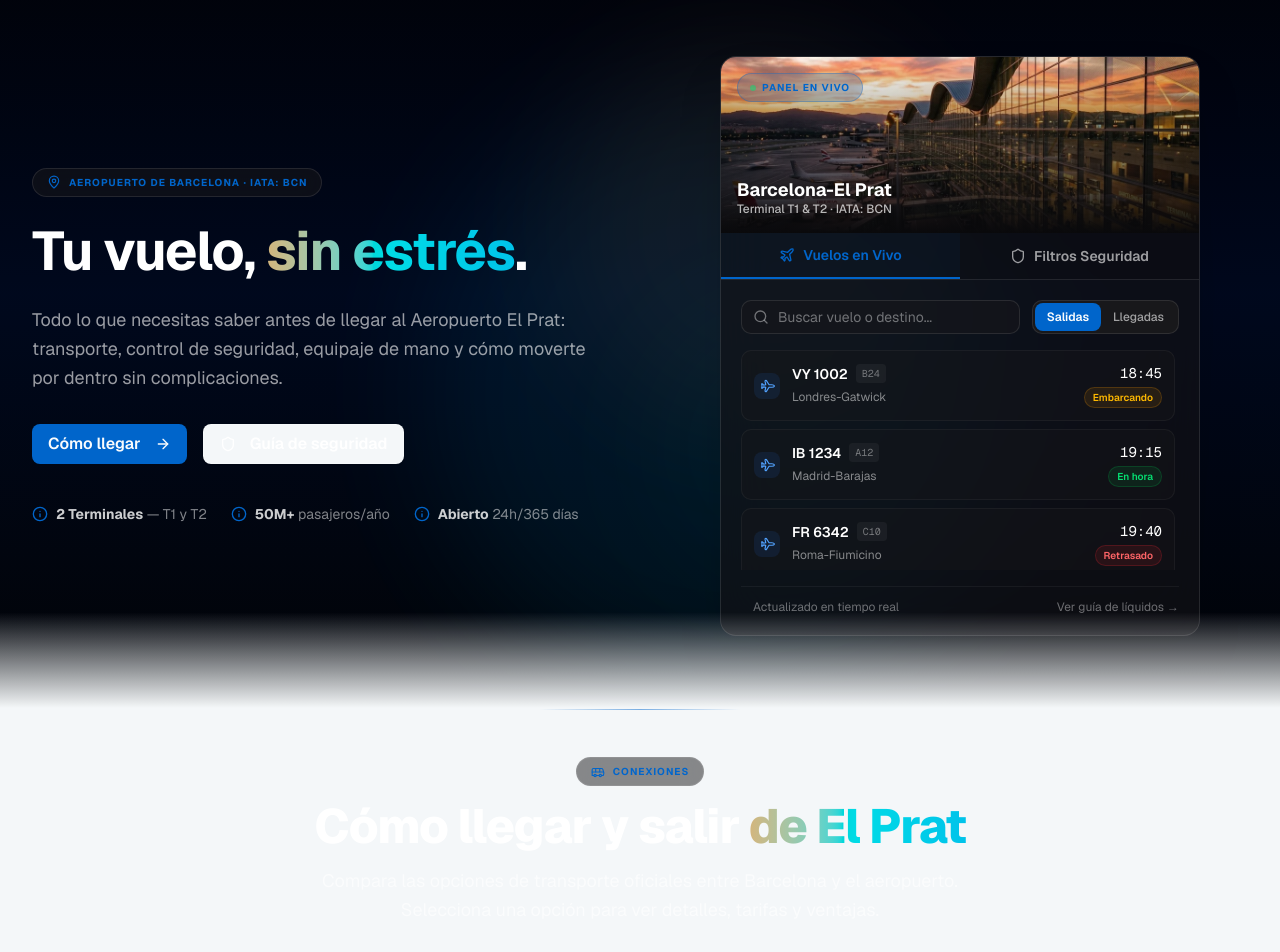
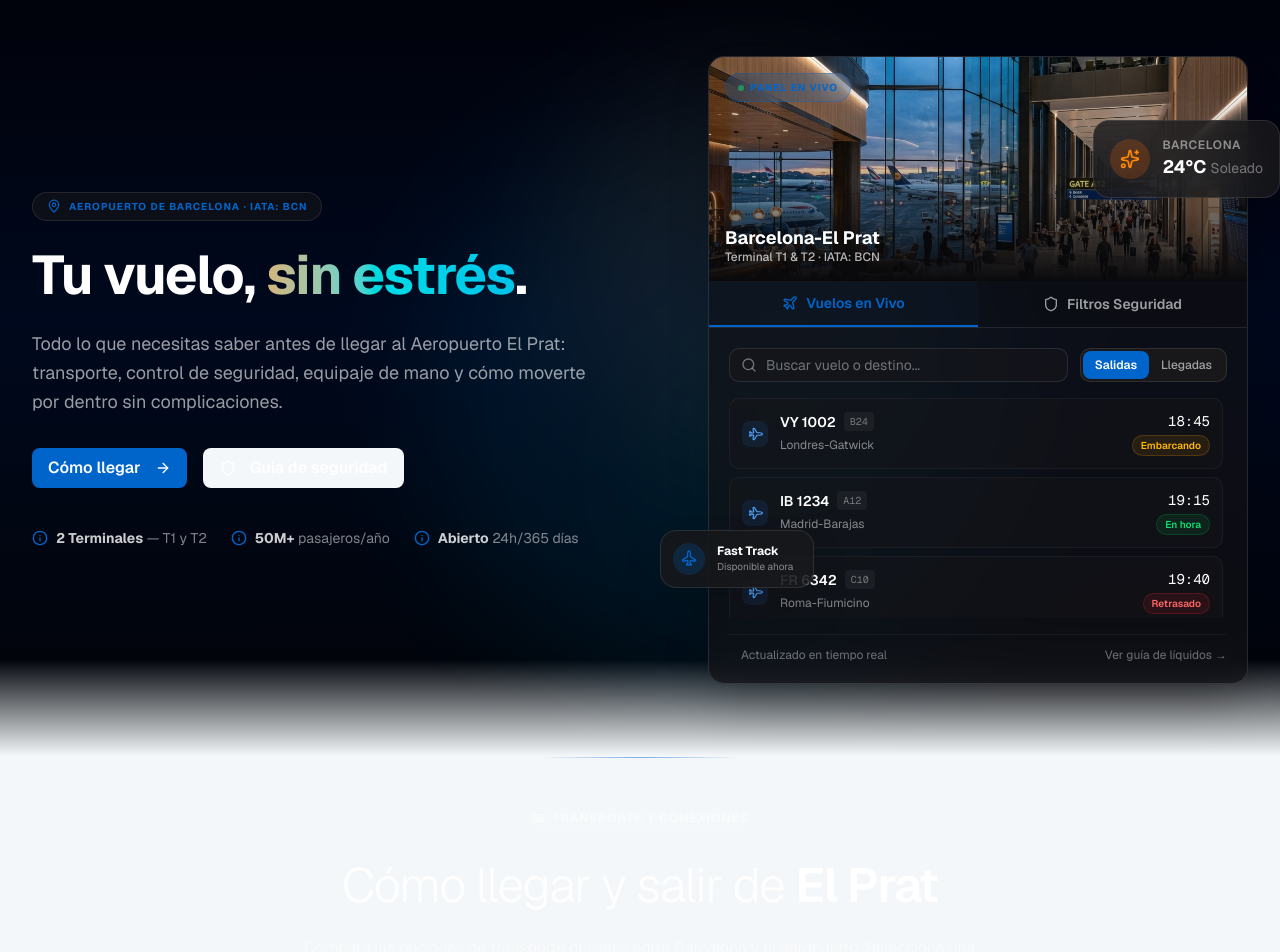
Before and after one commit to bengmz9-hub/aero, a Next.js app: page / in a window 1280 px wide. Shown: the part 120-1072 px from the top of the page. Built offline with nearby package versions, Linux system fonts and the light colour scheme.

Commit message:
feat: redesign hero layout, replace empty space with floating widgets, add premium generated image, and upgrade transport aesthetics

```diff
--- a/src/components/sections/experiences.tsx
+++ b/src/components/sections/experiences.tsx
@@ -195,14 +195,14 @@ export function Transport() {
           transition={{ duration: 0.5 }}
           className="text-center mb-10"
         >
-          <div className="inline-flex items-center gap-2 px-3.5 py-1.5 rounded-full bg-zinc-900/50 backdrop-blur-md text-primary text-[10px] font-bold tracking-widest uppercase mb-4 border border-white/10">
-            <Bus className="size-3.5" />
-            Conexiones
+          <div className="inline-flex items-center gap-2 px-4 py-1 rounded-full bg-white/5 backdrop-blur-sm text-white/60 text-xs font-medium tracking-widest uppercase mb-6 border border-white/5">
+            <Bus className="size-3.5 opacity-70" />
+            Transporte y Conexiones
           </div>
-          <h2 className="text-3xl sm:text-4xl lg:text-5xl font-extrabold tracking-tight text-white mb-4">
-            Cómo llegar y salir <span className="runway-shimmer-text">de El Prat</span>
+          <h2 className="text-3xl sm:text-4xl lg:text-[3rem] font-light tracking-tight text-white/90 mb-5 leading-tight">
+            Cómo llegar y salir de <span className="font-semibold text-white">El Prat</span>
           </h2>
-          <p className="text-white/60 text-base sm:text-lg max-w-2xl mx-auto leading-relaxed font-sans">
+          <p className="text-white/50 text-base max-w-2xl mx-auto leading-relaxed font-light">
             Compara las opciones de transporte oficiales entre Barcelona y el aeropuerto.
             Selecciona una opción para ver detalles, tarifas y ventajas.
           </p>
@@ -299,7 +299,7 @@ export function Transport() {
                   </div>
 
                   {/* Category badges */}
-                  <div className="flex flex-wrap gap-2 pt-4 border-t border-white/5">
+                  <div className="flex flex-wrap gap-3 pt-5 mt-2 border-t border-white/5">
                     {activeTransport.tags.map((tag) => {
                       const f = FILTERS.find((fi) => fi.key === tag);
                       if (!f) return null;
@@ -307,9 +307,9 @@ export function Transport() {
                       return (
                         <span
                           key={tag}
-                          className="inline-flex items-center gap-1.5 px-3 py-1.5 rounded-md text-xs font-semibold tracking-wider uppercase border bg-white/5 text-white/50 border-white/5"
+                          className="inline-flex items-center gap-2 px-4 py-2 rounded-full text-xs font-medium tracking-wide border bg-transparent text-white/40 border-white/5 shadow-none transition-colors hover:text-white/60"
                         >
-                          <TagIcon className="size-3.5 shrink-0" />
+                          <TagIcon className="size-3.5 shrink-0 opacity-50" />
                           {f.label}
                         </span>
                       );
--- a/src/components/sections/hero.tsx
+++ b/src/components/sections/hero.tsx
@@ -143,21 +143,21 @@ export function Hero() {
           initial={{ opacity: 0, scale: 0.95 }}
           animate={{ opacity: 1, scale: 1 }}
           transition={{ duration: 0.8, delay: 0.3 }}
-          className="relative block w-full lg:max-w-[480px] justify-self-center"
+          className="relative block w-full lg:max-w-[540px] justify-self-end mt-10 lg:mt-0"
         >
           {/* Main Card with tilt effect */}
           <div
-            className="relative rounded-2xl overflow-hidden shadow-2xl border border-white/10 bg-zinc-900/60 backdrop-blur-xl flex flex-col min-h-[500px]"
+            className="relative rounded-2xl overflow-hidden shadow-2xl border border-white/10 bg-zinc-900/60 backdrop-blur-xl flex flex-col min-h-[500px] z-10"
             style={{ transform: `rotateX(${tilt.x}deg) rotateY(${tilt.y}deg)`, transition: "transform 0.2s ease-out" }}
           >
             {/* Header Image */}
-            <div className="relative h-44 w-full overflow-hidden">
+            <div className="relative h-56 w-full overflow-hidden">
               <img
-                src="bcn-airport.webp"
-                alt="Aeropuerto El Prat"
-                className="w-full h-full object-cover"
+                src="premium-airport.png"
+                alt="Aeropuerto El Prat Premium"
+                className="w-full h-full object-cover scale-105 hover:scale-100 transition-transform duration-700"
               />
-              <div className="absolute inset-0 bg-gradient-to-t from-zinc-950 via-zinc-950/40 to-transparent" />
+              <div className="absolute inset-0 bg-gradient-to-t from-zinc-950 via-zinc-950/20 to-transparent" />
               <div className="absolute top-4 left-4 px-3 py-1.5 rounded-full bg-primary/20 backdrop-blur-md border border-primary/30 text-[10px] font-bold text-primary tracking-widest uppercase flex items-center gap-1.5">
                 <span className="size-1.5 rounded-full bg-green-400 animate-pulse" />
                 Panel en vivo
@@ -340,6 +340,42 @@ export function Hero() {
               </div>
             </div>
           </div>
+
+          {/* Decorative Floating Element 1 - Weather */}
+          <motion.div
+            initial={{ opacity: 0, x: 20 }}
+            animate={{ opacity: 1, x: 0 }}
+            transition={{ duration: 0.8, delay: 0.6 }}
+            className="absolute -right-8 top-16 bg-zinc-900/80 backdrop-blur-xl border border-white/10 p-4 rounded-2xl shadow-2xl z-20 hidden lg:block"
+            style={{ transform: `translate(${tilt.y * -5}px, ${tilt.x * -5}px)` }}
+          >
+            <div className="flex items-center gap-3">
+              <div className="size-10 rounded-full bg-orange-500/20 flex items-center justify-center text-orange-400">
+                <Sparkles className="size-5" />
+              </div>
+              <div>
+                <p className="text-xs text-white/50 font-semibold uppercase tracking-wider">Barcelona</p>
+                <p className="text-lg font-bold text-white">24°C <span className="text-white/40 text-sm font-normal">Soleado</span></p>
+              </div>
+            </div>
+          </motion.div>
+
+          {/* Decorative Floating Element 2 - Quick Action */}
+          <motion.div
+            initial={{ opacity: 0, y: 20 }}
+            animate={{ opacity: 1, y: 0 }}
+            transition={{ duration: 0.8, delay: 0.8 }}
+            className="absolute -left-12 bottom-24 bg-zinc-900/80 backdrop-blur-xl border border-white/10 p-3 rounded-2xl shadow-2xl z-20 hidden lg:flex items-center gap-3 pr-5"
+            style={{ transform: `translate(${tilt.y * 5}px, ${tilt.x * 5}px)` }}
+          >
+            <div className="size-8 rounded-full bg-primary/20 flex items-center justify-center text-primary">
+              <Plane className="size-4 -rotate-45" />
+            </div>
+            <div>
+              <p className="text-xs font-bold text-white leading-tight">Fast Track</p>
+              <p className="text-[10px] text-white/50">Disponible ahora</p>
+            </div>
+          </motion.div>
         </motion.div>
       </div>
 
```
Also changed, not shown: public/premium-airport.png (added).
